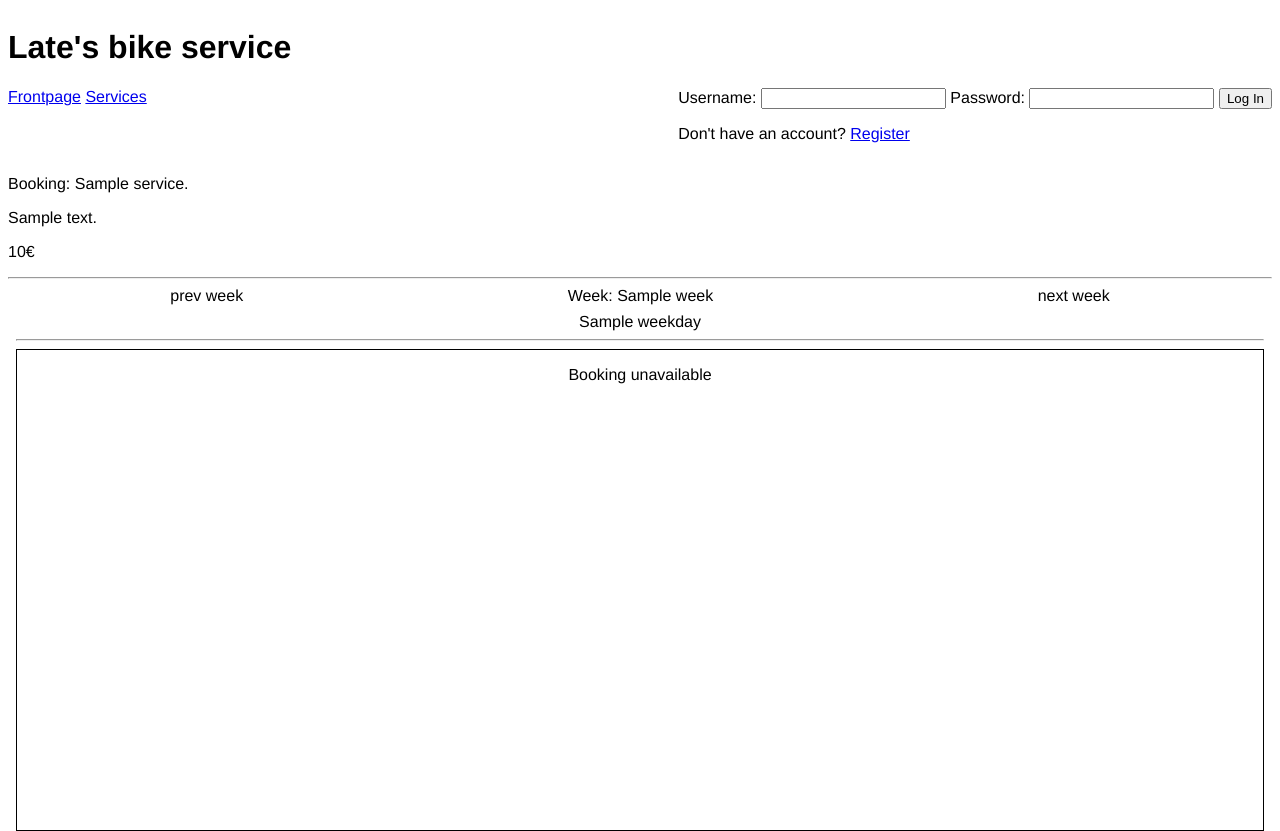
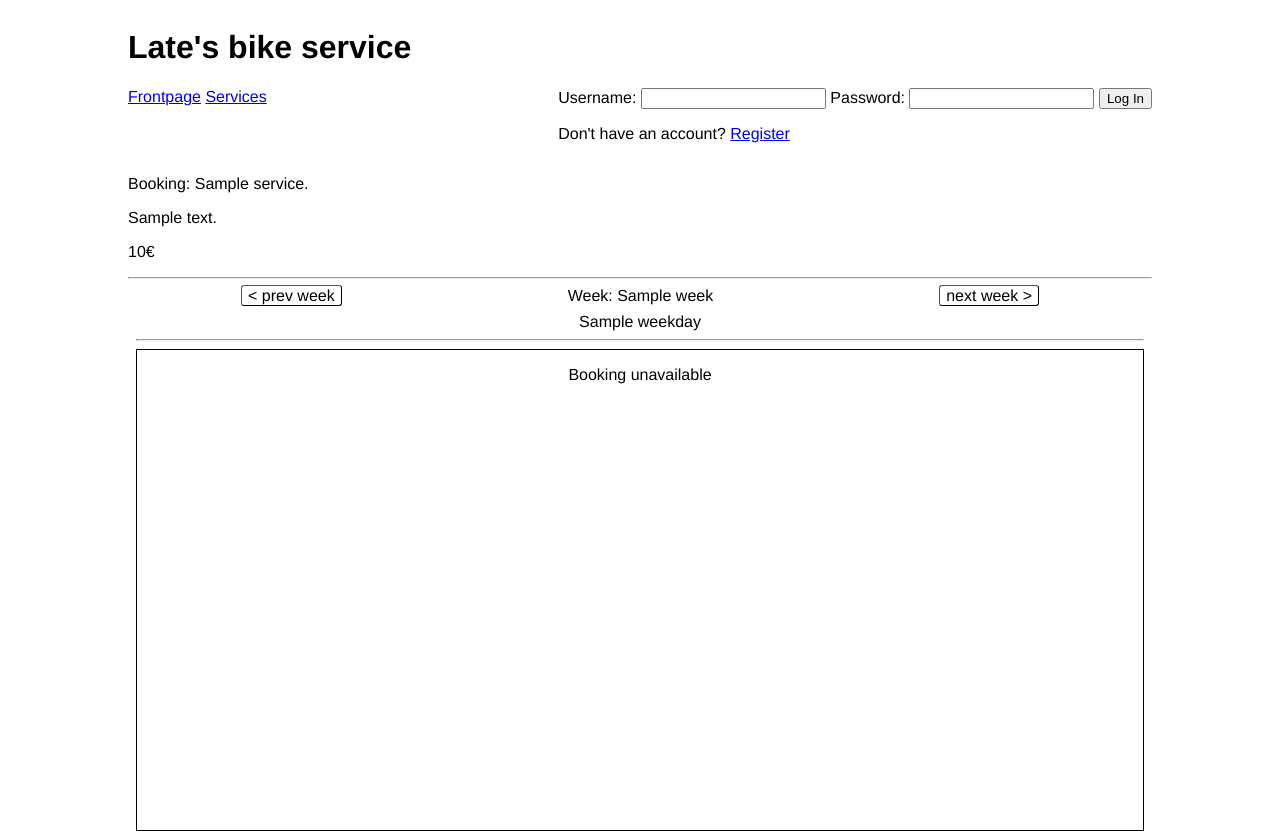
Before and after one commit to Reidforbus/booker, a Flask app: template templates/booking.html in a window 1280 px wide. Run offline with Flask 3, Linux system fonts and the light colour scheme; the template is opened without the code that fills it: most values are stand-ins (such as "Sample title", 1, 10 or a date in 2020).

Commit message:
week navigation works

```diff
--- a/booking.py
+++ b/booking.py
@@ -24,7 +24,10 @@ def get_booking(req, id):
     monday = date - datetime.timedelta(days=date.weekday())
 
     free_slots = get_weeks_free_slots(monday, service[3])
-    return render_template("booking.html", service=service, dayslots=free_slots, week=date.isocalendar()[1])
+    nav = {}
+    nav["lastweek"] = (monday - datetime.timedelta(weeks=1)).isoformat()
+    nav["nextweek"] = (monday + datetime.timedelta(weeks=1)).isoformat()
+    return render_template("booking.html", service=service, dayslots=free_slots, week=date.isocalendar()[1], nav=nav)
 
 
 def get_weeks_free_slots(start_date: datetime.date, duration: datetime.timedelta):
--- a/static/layout.css
+++ b/static/layout.css
@@ -4,6 +4,7 @@ body {
     font-family: Helvetica;
 }
 #container {
+    max-width: 80vw;
     flex:1;
     margin: auto;
 }
@@ -81,3 +82,11 @@ body {
     display: flex;
     justify-content: space-around;
 }
+
+#week_nav a {
+    padding: 1px 6px;
+    border: 1px outset buttonborder;
+    border-radius: 3px;
+    color: buttontext;
+    text-decoration: none;
+}
--- a/templates/weeknav.html
+++ b/templates/weeknav.html
@@ -1,6 +1,6 @@
 <!doctype html>
 <div id="week_nav">
-    <div>prev week</div>
+    <div><a href="?date={{nav.lastweek}}">&#60; prev week</a></div>
     <div>Week: {{week}}</div>
-    <div>next week</div>
+    <div><a href="?date={{nav.nextweek}}">next week &#62;</a></div>
 </div>
```
Also changed, not shown: service_calendar.py (+6 -1 lines).
